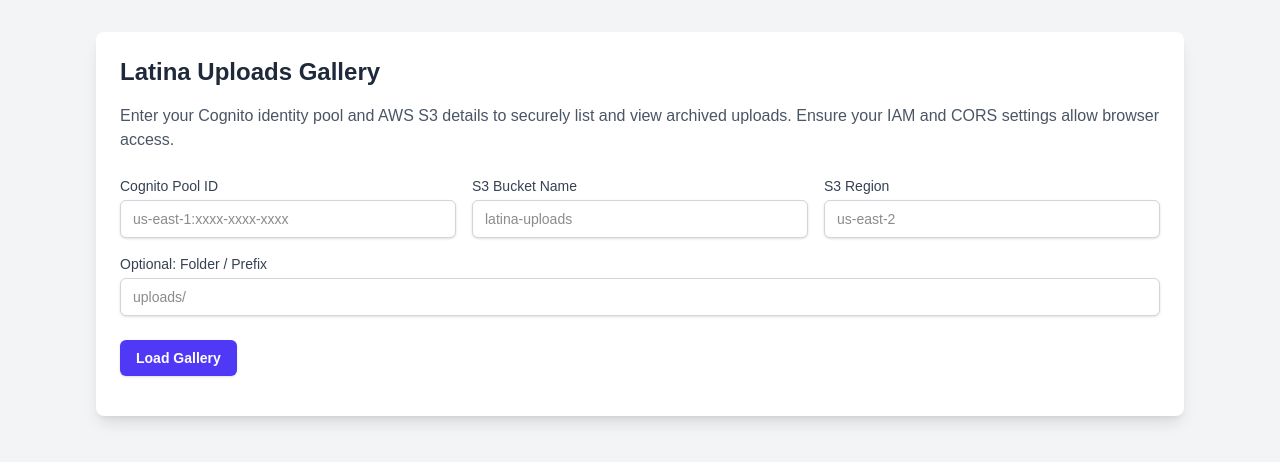
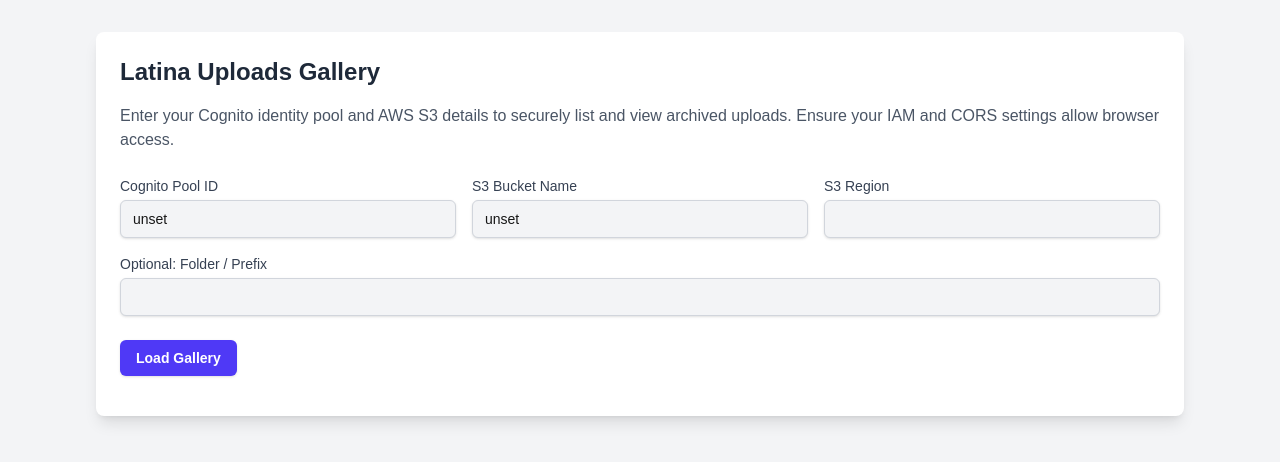
Before and after one commit to innovationwizard/latina, a Next.js app: page /gallery in a window 1280 px wide. Shown: the top 462 px of the page. Built offline with nearby package versions, Linux system fonts and the light colour scheme; no server answers.

Commit message:
Prefill gallery credentials from environment

```diff
--- a/app/gallery/page.tsx
+++ b/app/gallery/page.tsx
@@ -116,8 +116,9 @@ export default function GalleryPage() {
               <input
                 type="text"
                 id="cognitoPoolId"
-                className="mt-1 block w-full rounded-md border border-gray-300 bg-white px-3 py-2 shadow-sm focus:border-indigo-500 focus:outline-none focus:ring-2 focus:ring-indigo-500 sm:text-sm"
-                placeholder="us-east-1:xxxx-xxxx-xxxx"
+                className="mt-1 block w-full rounded-md border border-gray-300 bg-gray-100 px-3 py-2 shadow-sm focus:outline-none sm:text-sm"
+                value={process.env.NEXT_PUBLIC_COGNITO_POOL_ID || ''}
+                readOnly
               />
             </div>
             <div>
@@ -130,8 +131,9 @@ export default function GalleryPage() {
               <input
                 type="text"
                 id="s3BucketName"
-                className="mt-1 block w-full rounded-md border border-gray-300 bg-white px-3 py-2 shadow-sm focus:border-indigo-500 focus:outline-none focus:ring-2 focus:ring-indigo-500 sm:text-sm"
-                placeholder="latina-uploads"
+                className="mt-1 block w-full rounded-md border border-gray-300 bg-gray-100 px-3 py-2 shadow-sm focus:outline-none sm:text-sm"
+                value={process.env.NEXT_PUBLIC_S3_BUCKET || ''}
+                readOnly
               />
             </div>
             <div>
@@ -144,8 +146,9 @@ export default function GalleryPage() {
               <input
                 type="text"
                 id="s3Region"
-                className="mt-1 block w-full rounded-md border border-gray-300 bg-white px-3 py-2 shadow-sm focus:border-indigo-500 focus:outline-none focus:ring-2 focus:ring-indigo-500 sm:text-sm"
-                placeholder="us-east-2"
+                className="mt-1 block w-full rounded-md border border-gray-300 bg-gray-100 px-3 py-2 shadow-sm focus:outline-none sm:text-sm"
+                value={process.env.NEXT_PUBLIC_S3_REGION || ''}
+                readOnly
               />
             </div>
           </div>
@@ -159,8 +162,9 @@ export default function GalleryPage() {
             <input
               type="text"
               id="s3Prefix"
-              className="mt-1 block w-full rounded-md border border-gray-300 bg-white px-3 py-2 shadow-sm focus:border-indigo-500 focus:outline-none focus:ring-2 focus:ring-indigo-500 sm:text-sm"
-              placeholder="uploads/"
+              className="mt-1 block w-full rounded-md border border-gray-300 bg-gray-100 px-3 py-2 shadow-sm focus:outline-none sm:text-sm"
+              value={process.env.NEXT_PUBLIC_S3_PREFIX || ''}
+              readOnly
             />
           </div>
 
```
